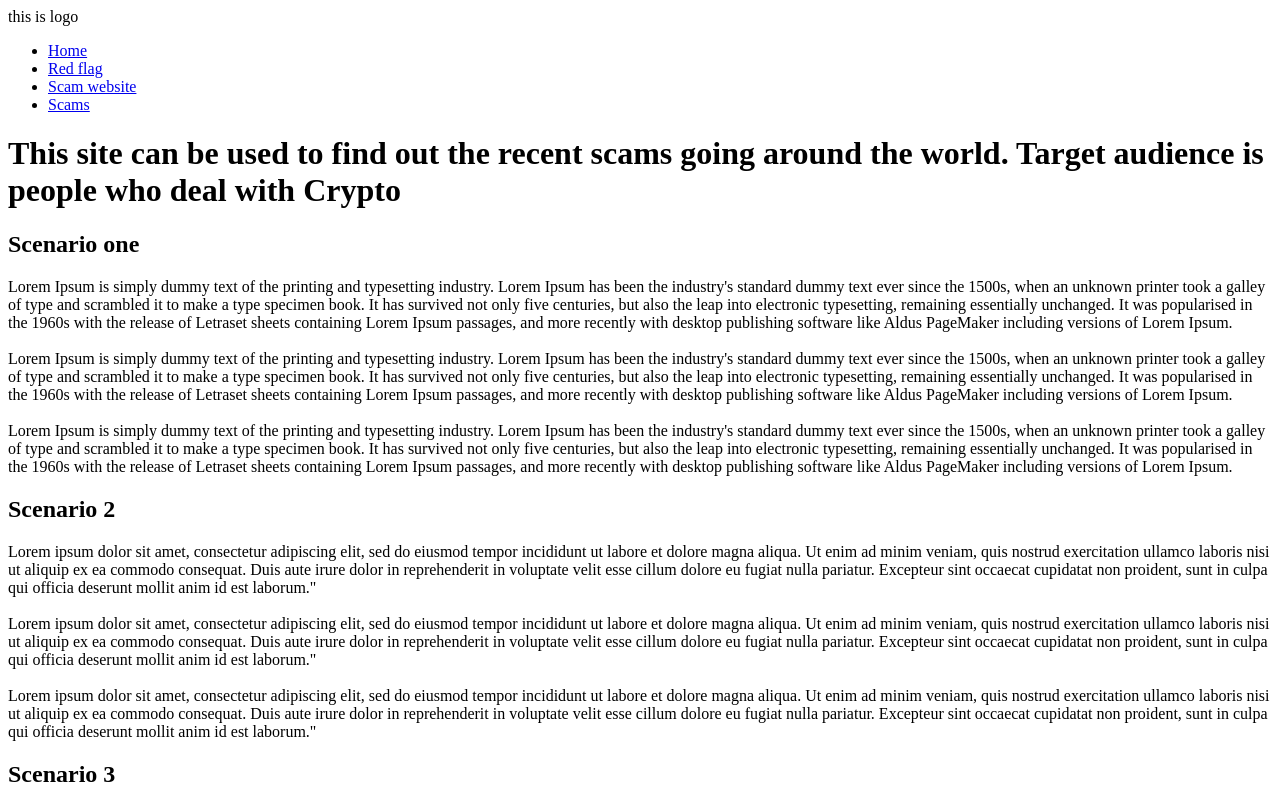
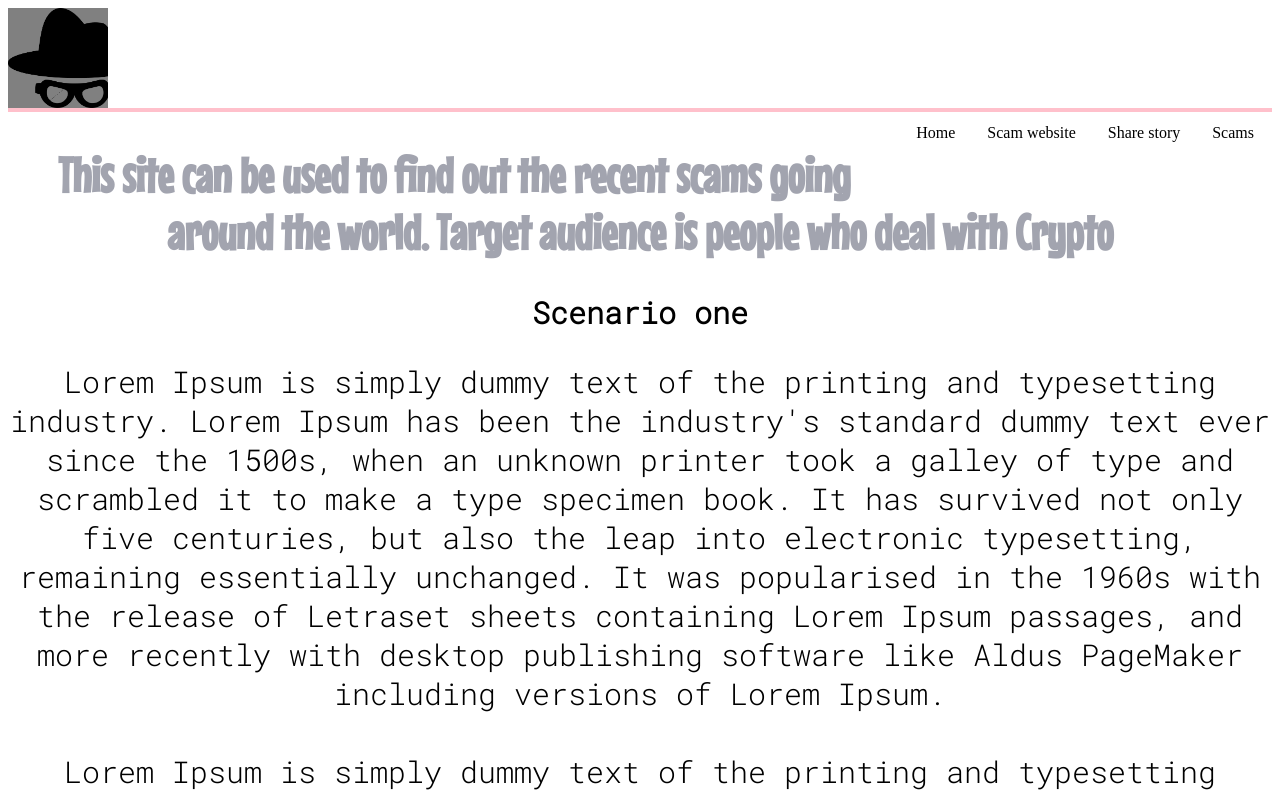
Before and after one commit to qasimkho/Scam_alert, a plain HTML site: page index.html in a window 1280 px wide. Shown: the top 797 px of the page. Drawn offline with Linux system fonts and the light colour scheme.

Commit message:
add assests and css for index.html

```diff
--- a/index.html
+++ b/index.html
@@ -5,29 +5,33 @@
     <meta http-equiv="X-UA-Compatible" content="IE=edge">
     <meta name="viewport" content="width=device-width, initial-scale=1.0">
     <title>Scam Alert</title>
+    <link rel="stylesheet" href="style.css">
+    <link rel="preconnect" href="https://fonts.googleapis.com">
+<link rel="preconnect" href="https://fonts.gstatic.com" crossorigin>
+<link href="https://fonts.googleapis.com/css2?family=Mouse+Memoirs&family=Roboto+Mono:wght@300&display=swap" rel="stylesheet">
 </head>
 <body>
     <!-- nav bar and logo -->
+    <div class="logo">
+
+    </div>
     <nav>
-        <div class="logo">
-            this is logo
-        </div>
-
         <ul>
             <li>
-                <a href="#home">Home</a>
+                <a href="/Users/guest1/Documents/Bootcamp/Scam_alert/page4.html">Scams</a>
             </li>
             <li>
-                <a href="#red-flag">Red flag</a>
+                <a href="/Users/guest1/Documents/Bootcamp/Scam_alert/form.html">Share story</a>
             </li>
             <li>
-                <a href="#scam-alert">Scam website</a>
+                <a href="/Users/guest1/Documents/Bootcamp/Scam_alert/websites.html">Scam website</a>
             </li>
             <li>
-                <a href="#scams">Scams</a>
+                <a href="/Users/guest1/Documents/Bootcamp/Scam_alert/index.html">Home</a>
             </li>
         </ul>
     </nav>
+
 
     <!-- h1 -->
     <div class="header">
@@ -66,8 +70,8 @@
         </p>
     </div>
 
-    <div class="image">
-        <img src="assets/scam-page1.jpeg" alt="scammer's image" width="auto" height="500">
+    <div class="image-main">
+        <img src="assets/scam-page1.jpeg" alt="scammer's image">
     </div>
 </body>
 </html>
--- /dev/null
+++ b/style.css
@@ -0,0 +1,59 @@
+/* body {
+    background-color: #5A5766;
+} */
+
+nav {
+    border: 2px solid pink;
+}
+.logo {
+    background-size: cover;
+    background-image: url("assets/scam-logo\ 1\ \(Traced\).png");
+    background-color: gray;
+    height: 100px;
+    width: 100px;
+    /* margin-left: auto;
+    margin-right: auto; */
+}
+
+ul {
+    list-style-type: none;
+    margin: 0;
+    padding: 0;
+    /* overflow: hidden; */
+}
+
+li {
+    float: right;
+    display: inline;
+  }
+
+ li a {
+     display: block;
+     color: black;
+     text-align: center;
+     padding: 14px 16px;
+  text-decoration: none;
+ }
+ li a:hover {
+    background-color: #48435C;
+  }
+
+h1 {
+    font-family: 'Mouse Memoirs', sans-serif;
+    color: #A2A4AF;
+    font-size: 50px;
+    text-align: center;
+}
+
+h2,p {
+    font-family: 'Roboto Mono', monospace;
+    font-size: 30px;
+    text-align: center;
+}
+
+.image-main {
+    display: block;
+    margin-right: auto;
+    margin-left: auto;
+    width: 50%;
+}
```
Also changed, not shown: form.html (+12 -8 lines), page4.html (+23 -11 lines), websites.html (+4 -4 lines), assets/ruins-g1e394a0a8_1280.png (added), assets/ruins-gf32dcb8e6_1280.png (added), assets/scam-logo 1 (Traced).png (added), 2 other files.
